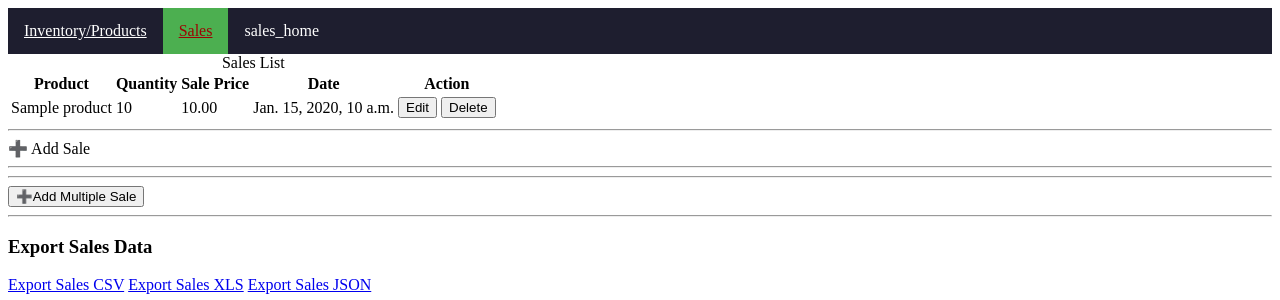
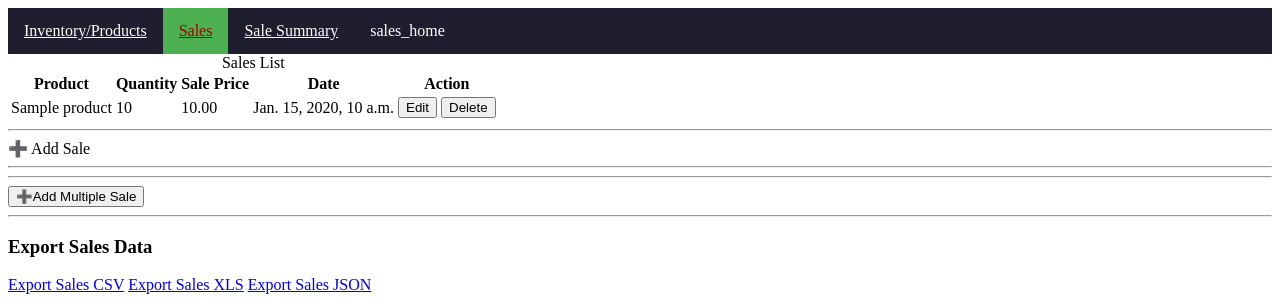
Before and after one commit to mkkotlin/MiniM, a Django app: page /sales/ in a window 1280 px wide. Shown: the top 300 px of the page. Run offline with Django 5.2, Linux system fonts and the light colour scheme; tables that the repository leaves empty hold one stand-in row (values such as "Sample post").

Commit message:
feat: sale summary navigation added

```diff
--- a/MiniMart/global_templates/templates/global_html/nav.html
+++ b/MiniMart/global_templates/templates/global_html/nav.html
@@ -4,6 +4,7 @@
     <ul>
         <li><a href="{% url 'inventory_list' %}" class="{% if request.resolver_match.url_name == 'inventory_list' %}active{% endif %}">Inventory/Products</a></li>
         <li><a href="{% url 'sales_home' %}" class="{% if  request.resolver_match.url_name == 'sales_home' %}active{% endif %}">Sales</a></li>
+        <li><a href="{% url 'sales_summary' %}" class="{% if  request.resolver_match.url_name == 'sales_summary' %}active{% endif %}">Sale Summary</a></li>
         <li><a>{{request.resolver_match.url_name}}</a></li>
     </ul>
 </nav>
```
